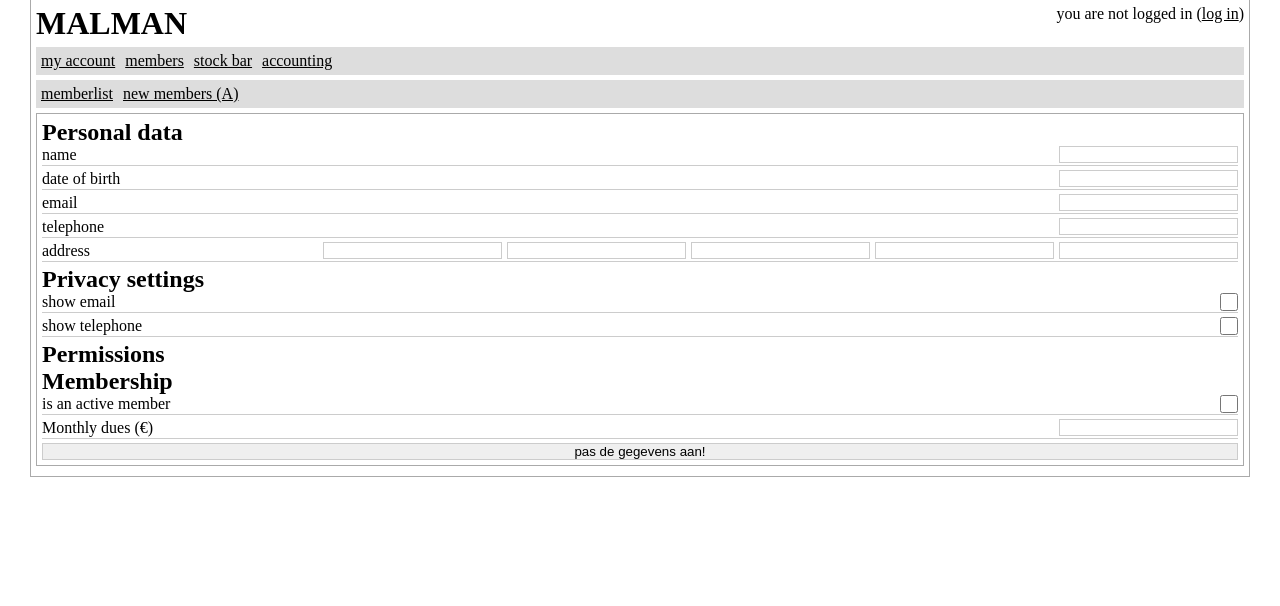
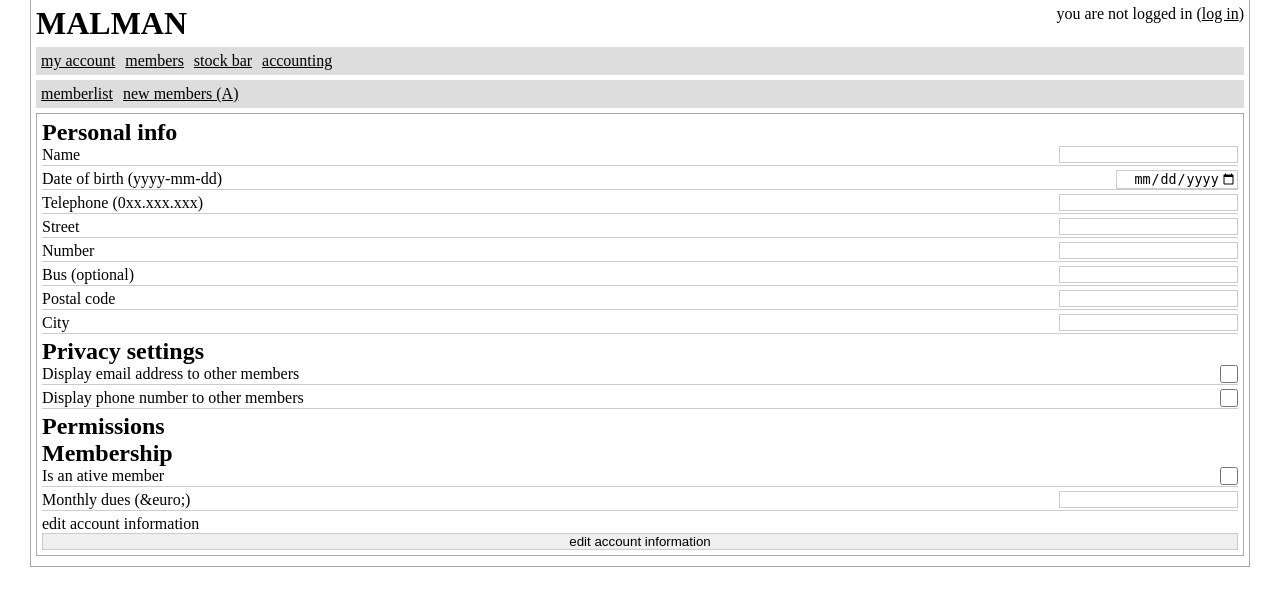
Before and after one commit to voidwarranties/MALMan, a Flask app: template MALMan/templates/leden_edit_account.html in a window 1280 px wide. Shown: the part 31-637 px from the top of the page. Run offline with Flask 2, Linux system fonts and the light colour scheme; the template is opened without the code that fills it: values that come from a table or form of the project are taken from there, others are empty; parts of the project's set-up code (start-up, migrations or seed data) failed here and were passed over; some libraries are stand-ins or nearby versions.

Commit message:
add server side validation to user managment forms using wtforms

```diff
--- a/MALMan/__init__.py
+++ b/MALMan/__init__.py
@@ -194,4 +194,4 @@ class Dranklog(db.Model):
 # should only be run once, remove this when db is stable
 #db.create_all()
 
-from MALMan import forms, views
+from MALMan import views
--- a/MALMan/flask_security/utils.py
+++ b/MALMan/flask_security/utils.py
@@ -59,7 +59,7 @@ def login_user(user, remember=True):
 
 
 def logout_user():
-    for key in ('identity.name', 'identity.auth_type'):
+    for key in ('identity.name', 'identity.auth_type', 'email'):
         session.pop(key, None)
     identity_changed.send(current_app._get_current_object(),
                           identity=AnonymousIdentity())
--- a/MALMan/forms.py
+++ b/MALMan/forms.py
@@ -1,18 +1,40 @@
-from flask.ext.wtf import Form, FormField, BooleanField, TextField, PasswordField, HiddenField, validators, TableWidget
+from flask.ext.wtf import Form, FormField, BooleanField, TextField, PasswordField, HiddenField, DateField, IntegerField, SubmitField, validators
+from flask_security.forms import unique_user_email
 
 # This form starts up empty, and is filled up with field by the view
 class new_members_form(Form):
+	submit = SubmitField("activate account(s)")
+
+class leden_edit_own_account_form(Form):
+	email = TextField('Email', [
+		validators.Email(message='please enter a valid email address'),
+		unique_user_email])
+	name = TextField('Name', [validators.Required()])
+	geboortedatum = DateField('Date of birth (yyyy-mm-dd)', [
+		validators.Required(message='please enter a date using the specified formatting')])
+	street = TextField('Street', [
+		validators.Required()])
+	number = IntegerField('Number', [
+		validators.NumberRange(min=0, message='please enter a positive number'),])
+	bus = TextField('Bus (optional)', [
+		validators.Optional()])
+	postalcode = TextField('Postal code', [
+		validators.NumberRange(min=0, message='please enter a positive number'), validators.Required()])
+	gemeente = TextField('City', [
+		validators.Required()])
+	telephone = TextField('Telephone (0xx.xxx.xxx)', [
+		validators.Length(min=8, message='entry is not long enough to be a valid phone number'),
+		validators.Required()])
+	show_email = BooleanField('Display email address to other members')
+	show_telephone = BooleanField('Display phone number to other members')
+	submit = SubmitField("edit my account information")
+
+class leden_edit_account_form(leden_edit_own_account_form):
+	actief_lid = BooleanField('Is an ative member')
+	membership_dues = IntegerField('Monthly dues (&euro;)', [
+		validators.NumberRange(min=0, message='please enter a positive number'),])
+	submit = SubmitField("edit account information")
+
+# this is used by flask_security to generate the register form
+class NewFormFields(leden_edit_own_account_form):
 	pass
-
-class leden_edit_own_acount_form(Form):
-	name = TextField('name')
-	geboortedatum = TextField('date of birth')
-	email = TextField('email')
-	telephone = TextField('telephone')
-	street = TextField('street')
-	number = TextField('number')
-	bus = TextField('bus')
-	postalcode = TextField('postalcode')
-	gemeente = TextField('gemeente')
-	show_email = BooleanField('show email')
-	show_telephone = BooleanField('show telephone')
--- a/MALMan/templates/base.html
+++ b/MALMan/templates/base.html
@@ -10,7 +10,7 @@
 		<div id="wrapper">
 			<div id="header" class="cf">
 				<a href="/"><h1>MALMAN</h1></a>
-{%- if session -%}
+{%- if session.email -%}
 				<span>logged in as {{ session.email }} (<a href="logout">log out</a>)</span>
 {%- else -%}
 				<span>you are not logged in (<a href="login">log in</a>)</span>
--- a/MALMan/templates/leden_edit_account.html
+++ b/MALMan/templates/leden_edit_account.html
@@ -2,36 +2,32 @@
 {% set category = "leden" %}
 {% block title %}leden-modify{% endblock %}
 {% block content %}
+
+{% from "security/_macros.html" import render_field_with_errors %}
 <form id="leden_edit_account.html" method="POST" class="cf">
-	<h2>Personal data</h2>
-	<p class="cf"><label>name</label><input type="text" value="{{ userdata.name }}" name="name" \></p>
-	<p class="cf"><label>date of birth</label><input type="text" value="{{ userdata.geboortedatum }}" name="geboortedatum" \></p>
-	<p class="cf"><label>email</label><input type="text" value="{{ userdata.email }}" name="email" \></p>
-	<p class="cf"><label>telephone</label><input type="text" value="{{ userdata.telephone }}" name="telephone" \></p>
-	<p class="cf">
-		<label>address</label>
-		<input type="text" value="{{ userdata.gemeente }}" name="gemeente" \>
-		<input type="text" value="{{ userdata.postalcode }}" name="postalcode" \>
-		<input type="text" value="{{ userdata.bus }}" name="bus" \>
-		<input type="text" value="{{ userdata.number }}" name="number" \>
-		<input type="text" value="{{ userdata.street }}" name="street" \>
-	</p>
+	{{ form.hidden_tag() }}
+	<h2>Personal info</h2>
+	{{ render_field_with_errors(form.name) }}
+	{{ render_field_with_errors(form.geboortedatum) }}
+	{{ render_field_with_errors(form.telephone) }}
+	{{ render_field_with_errors(form.street) }}
+	{{ render_field_with_errors(form.number) }}
+	{{ render_field_with_errors(form.bus) }}
+	{{ render_field_with_errors(form.postalcode) }}
+	{{ render_field_with_errors(form.gemeente) }}
 	<h2>Privacy settings</h2>
-	<p class="cf"><label>show email</label><input type="checkbox" name="show_email" value="True" {% if userdata.show_email %} checked {%endif%} \></p>
-	<p class="cf"><label>show telephone</label><input type="checkbox" name="show_telephone" value="True" {% if userdata.show_telephone %} checked {%endif%} \></p>
+	{{ render_field_with_errors(form.show_email) }}
+	{{ render_field_with_errors(form.show_telephone) }}
 	<h2>Permissions</h2>
-	{% for role in roles %}
-		{% if role != "membership" %}
-		<p class="cf"><label>{{ role.name }}</label><input type="checkbox" name="perm_{{ role.name }}" value="True"
-			{%- for perm in userdata.roles -%}
-				{%- if role == perm %} checked {% endif %}
-			{%- endfor -%}
-		\></p>
+	{% for input in form %}
+		{# get all input fields which start with 'perm_' #}
+		{% if input.name|truncate(length=5, killwords=True, end='') == "perm_" %}
+				{{ render_field_with_errors(input) }}
 		{% endif %}
 	{% endfor %}
 	<h2>Membership</h2>
-		<p class="cf"><label>is an active member</label><input type="checkbox" name="actief_lid" value="True" {% if userdata.actief_lid %} checked {%endif%} \></p>
-		<p class="cf"><label>Monthly dues (€)</label><input type="text" value="{{ userdata.membership_dues }}" name="membership_dues" \></p>
-	<input type="submit" value="pas de gegevens aan!" />
+	{{ render_field_with_errors(form.actief_lid) }}
+	{{ render_field_with_errors(form.membership_dues) }}
+	{{ render_field_with_errors(form.submit) }}
 </form>
 {% endblock %}
--- a/MALMan/templates/new_members.html
+++ b/MALMan/templates/new_members.html
@@ -16,6 +16,6 @@
     	<p></p>
 	</dl>
 {% endfor %}
-	<input type="submit" value="activate!" />
+	{{ new_members_form.submit }}
 </form>
 {% endblock %}
--- a/MALMan/templates/security/_macros.html
+++ b/MALMan/templates/security/_macros.html
@@ -1,15 +1,12 @@
-{% macro render_field_with_errors(field) %}
-  <p>
-    {{ field.label }} {{ field(**kwargs)|safe }}
-    {% if field.errors %}
-      <ul>
-      {% for error in field.errors %}
-        <li style="color: red">{{ error }}</li>
-      {% endfor %}
-      </ul>
-    {% endif %}
+{%- macro render_field_with_errors(field) -%}
+  <p>{{ field.label }}{{ field(**kwargs)|safe }}
+    {%- if field.errors -%}
+      {%- for error in field.errors -%}
+        <span style="color: red; display: block;">{{ error }}</span>
+      {%- endfor -%}
+    {%- endif -%}
   </p>
-{% endmacro %}
+{%- endmacro -%}
 
 {% macro render_field(field) %}
   <p>{{ field(**kwargs)|safe }}</p>
```
Also changed, not shown: MALMan/flask_security/forms.py (+2 -12 lines), MALMan/templates/leden_edit_own_account.html (+6 -3 lines), MALMan/templates/security/register_user.html (+4 -4 lines), MALMan/views.py (+17 -6 lines), 1 other file.
